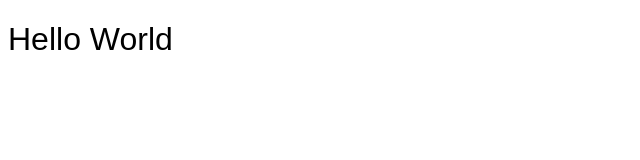
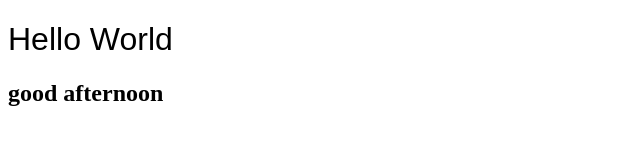
Before and after one commit to abhishek7015/claps, a plain HTML site: page index.html in a window 1280 px wide. Shown: the whole page, without its empty margins (0-640 px from the left). Drawn offline with Linux system fonts and the light colour scheme.

Commit message:
Update index.html

```diff
--- a/index.html
+++ b/index.html
@@ -17,6 +17,7 @@
     <h1>
         Hello World
     </h1>
+    <h2>good afternoon</h2>
 
 
 </body>
```
